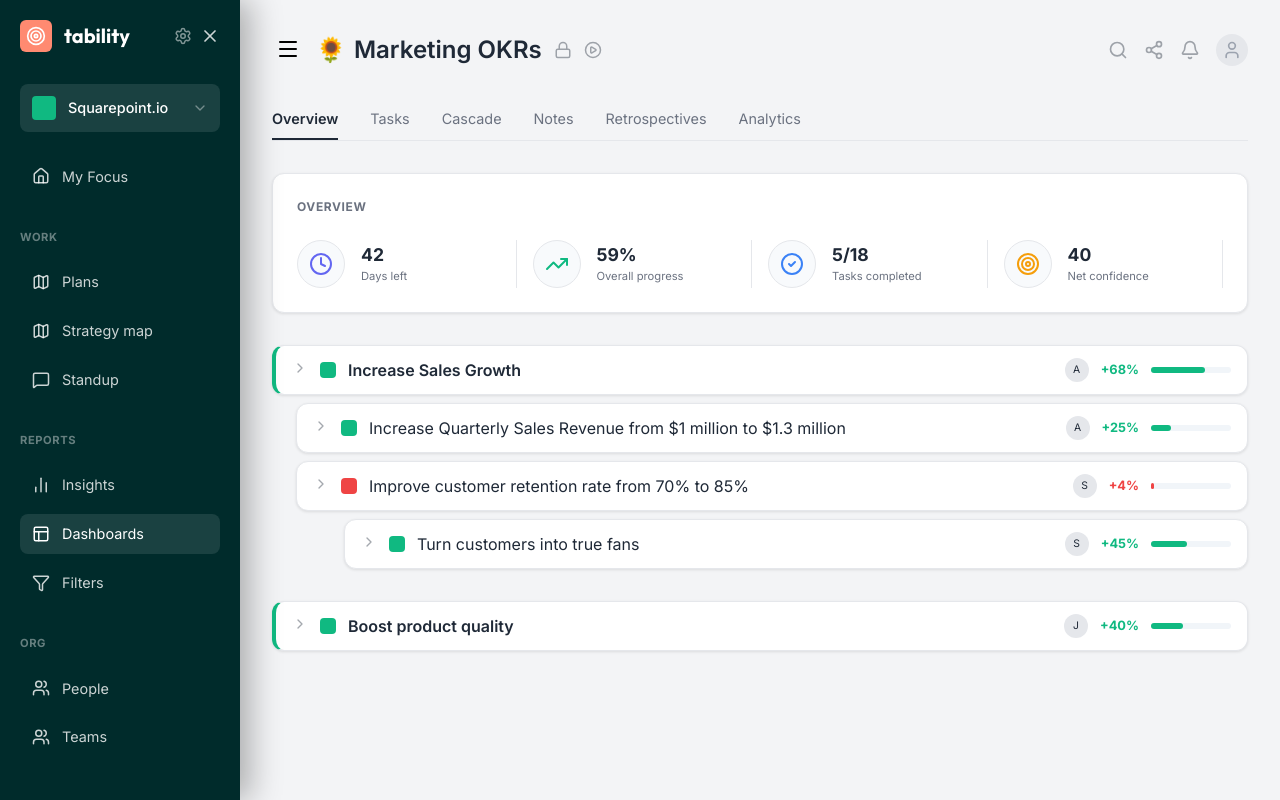
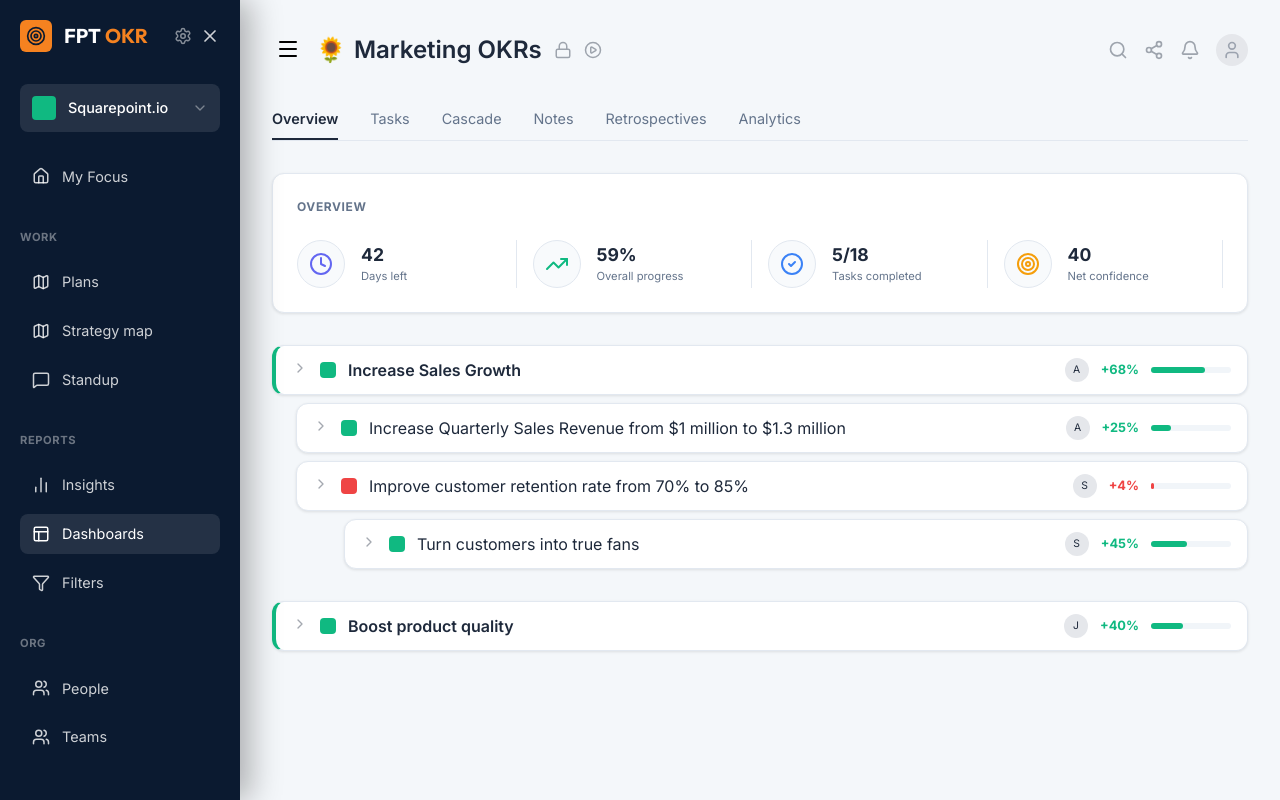
Before and after one commit to nttminh178/okr, a React (Vite) app: page / in a window 1280 px wide. Built offline with nearby package versions, Linux system fonts and the light colour scheme.

Commit message:
Update theme to FPT Orange and branding to FPT OKR

```diff
--- a/src/components/Sidebar.tsx
+++ b/src/components/Sidebar.tsx
@@ -59,9 +59,9 @@
                         alignItems: 'center',
                         justifyContent: 'center'
                     }}>
-                        <Target size={20} color="white" />
+                        <Target size={20} color="var(--primary-dark)" />
                     </div>
-                    tability
+                    <span style={{ color: 'white' }}>FPT</span> <span style={{ color: 'var(--accent)', marginLeft: '-0.5rem' }}>OKR</span>
                     <div style={{ marginLeft: 'auto', display: 'flex', gap: '0.5rem', alignItems: 'center' }}>
                         <Settings size={18} style={{ opacity: 0.5 }} className="desktop-only" />
                         <X
--- a/src/index.css
+++ b/src/index.css
@@ -1,18 +1,24 @@
 @import url('https://fonts.googleapis.com/css2?family=Inter:wght@400;500;600;700&family=Outfit:wght@400;500;600;700&display=swap');
 
 :root {
-  --primary: #004d4d;
-  --primary-dark: #002b2b;
+  --primary: #0b1a30;
+  /* FPT Deep Blue - Assuming this is the new primary */
+  --primary-dark: #0b1a30;
+  /* FPT Deep Blue */
   --primary-light: #006666;
-  --accent: #FF8A71;
-  --accent-hover: #ff7557;
-  --bg-main: #f3f4f6;
+  /* Kept from original as no new value provided */
+  --accent: #F58220;
+  /* FPT Orange */
+  --accent-hover: #e67616;
+  --bg-main: #f4f7fa;
   --bg-card: #ffffff;
-  --text-main: #1f2937;
-  --text-muted: #6b7280;
-  --border: #e5e7eb;
+  /* Kept from original as no new value provided */
+  --text-main: #1e293b;
+  --text-muted: #64748b;
+  --border: #e2e8f0;
   --success: #10b981;
   --warning: #f59e0b;
+  /* Kept from original as no new value provided */
   --danger: #ef4444;
   --sidebar-width: 240px;
 }
@@ -30,7 +36,11 @@
   line-height: 1.5;
 }
 
-h1, h2, h3, h4, .brand {
+h1,
+h2,
+h3,
+h4,
+.brand {
   font-family: 'Outfit', sans-serif;
 }
 
@@ -71,21 +81,35 @@
   font-weight: 600;
 }
 
-.badge-success { background: #dcfce7; color: #166534; }
-.badge-warning { background: #fef9c3; color: #854d0e; }
-.badge-danger { background: #fee2e2; color: #991b1b; }
+.badge-success {
+  background: #dcfce7;
+  color: #166534;
+}
+
+.badge-warning {
+  background: #fef9c3;
+  color: #854d0e;
+}
+
+.badge-danger {
+  background: #fee2e2;
+  color: #991b1b;
+}
 
 /* Custom Scrollbar */
 ::-webkit-scrollbar {
   width: 6px;
 }
+
 ::-webkit-scrollbar-track {
   background: transparent;
 }
+
 ::-webkit-scrollbar-thumb {
   background: #cbd5e1;
   border-radius: 10px;
 }
+
 ::-webkit-scrollbar-thumb:hover {
   background: #94a3b8;
 }
```
